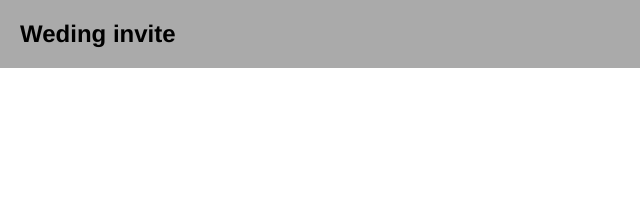
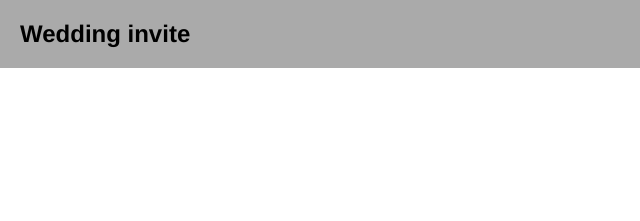
Before and after one commit to Mcdo837/Wedding-Invitation, a plain HTML site: page index.html in a window 1280 px wide. Shown: the top 221 px of the page, 0-640 px from the left. Drawn offline with nearby package versions, Linux system fonts and the light colour scheme.

Commit message:
new params

```diff
--- a/index.html
+++ b/index.html
@@ -3,13 +3,13 @@
 <head>
     <meta charset="UTF-8">
     <meta name="viewport" content="width=device-width, initial-scale=1.0">
-    <title>Bros wedding</title>
+    <title>Wedding invite</title>
     <link rel="stylesheet" href="index.css">
 </head>
 <body>
     <header>
         <div class="logog-container">
-            <h2 class="logo">Weding invite</h2>
+            <h2 class="logo">Wedding invite</h2>
         </div>
         <div class="menu-container"></div>
     </header>
```
